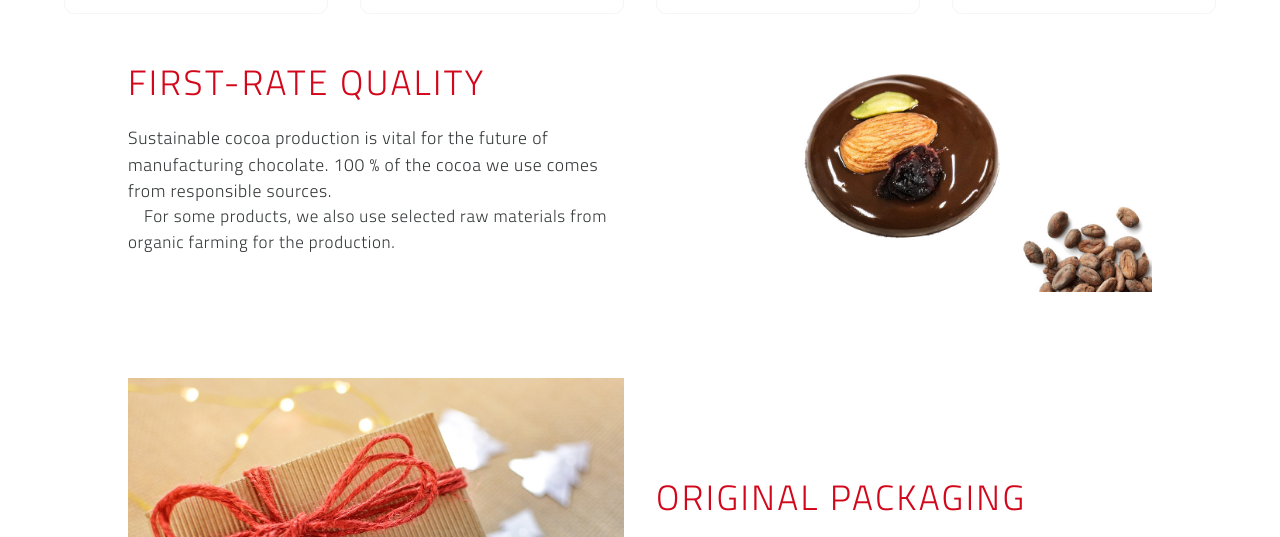
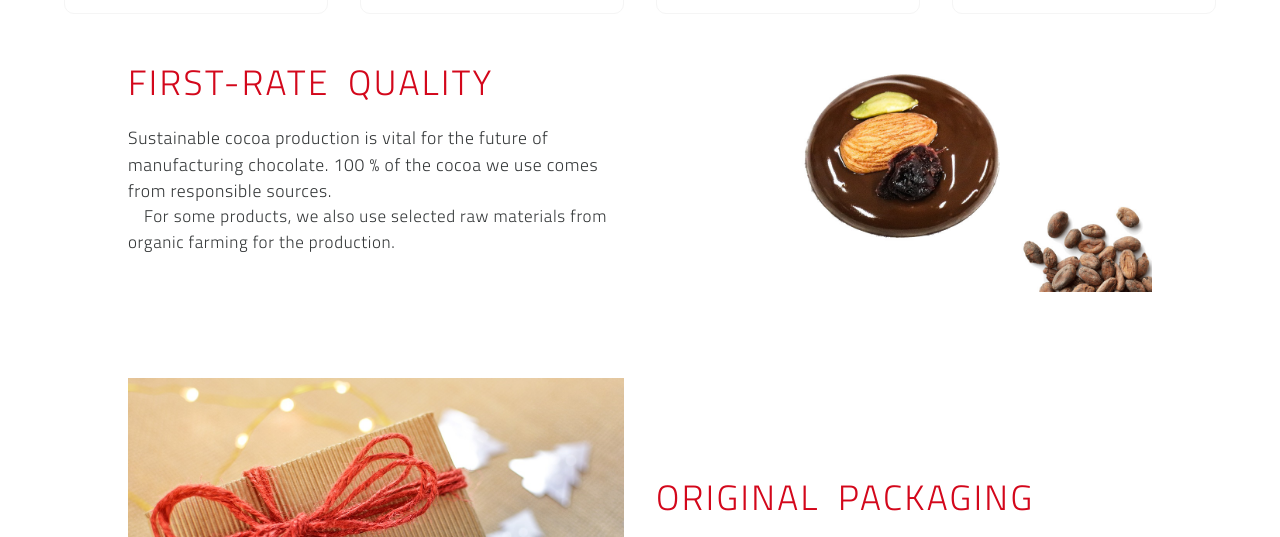
Before and after one commit to mjkimi/paletti, a website: page dist/index.html in a window 1280 px wide. Shown: the part 1851-2388 px from the top of the page. Drawn offline with Linux system fonts and the light colour scheme; some packages are replaced by stand-ins of ours; a script that the page names is missing.

Commit message:
Adding headline class to red h2 headers

```diff
--- a/scss/_products.scss
+++ b/scss/_products.scss
@@ -13,12 +13,6 @@
     text-align: center;
     margin-bottom: 5rem;
 
-    h2 {
-      letter-spacing: $letter-spacing;
-      color: $secondary-color;
-      margin-bottom: 1rem;
-      word-spacing: $word-spacing;
-    }
     p {
       margin-bottom: 2rem;
       span {
--- a/scss/main.scss
+++ b/scss/main.scss
@@ -54,7 +54,13 @@ h2 {
   text-transform: uppercase;
   font-size: 2.2rem;
   font-weight: 400;
-  // color: $secondary-color;
+}
+
+h2.headline {
+  color: $secondary-color;
+  letter-spacing: $letter-spacing;
+  margin-bottom: 1rem;
+  word-spacing: $word-spacing;
 }
 
 h4 {
@@ -504,11 +510,6 @@ section#history {
     flex-direction: column;
     align-items: left;
     justify-content: center;
-    h2 {
-      margin-bottom: 1rem;
-      letter-spacing: $letter-spacing;
-      color: $secondary-color;
-    }
   }
 }
 
```
Also changed, not shown: dist/css/main.css, dist/index.html, dist/js/main.js.
